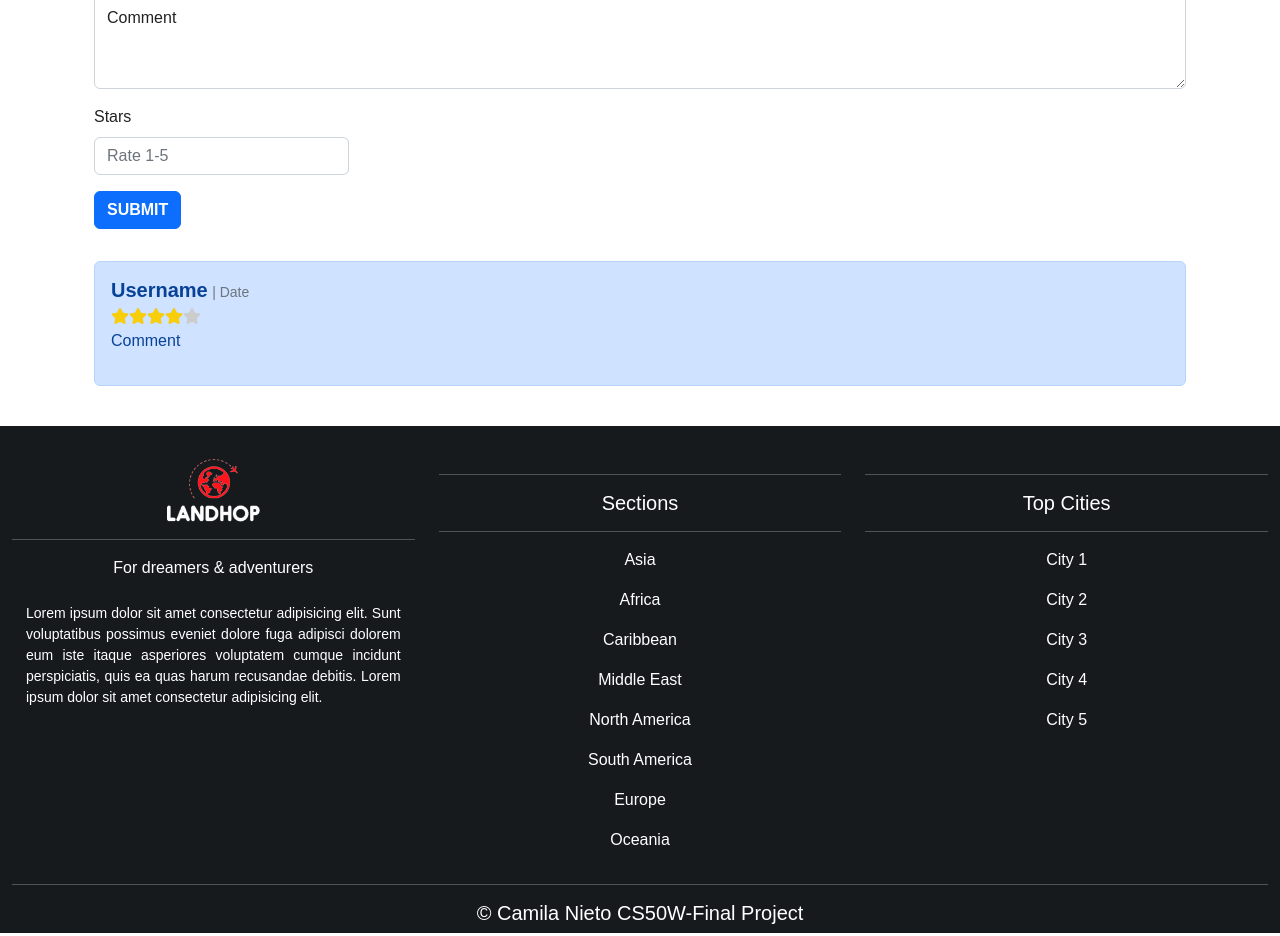
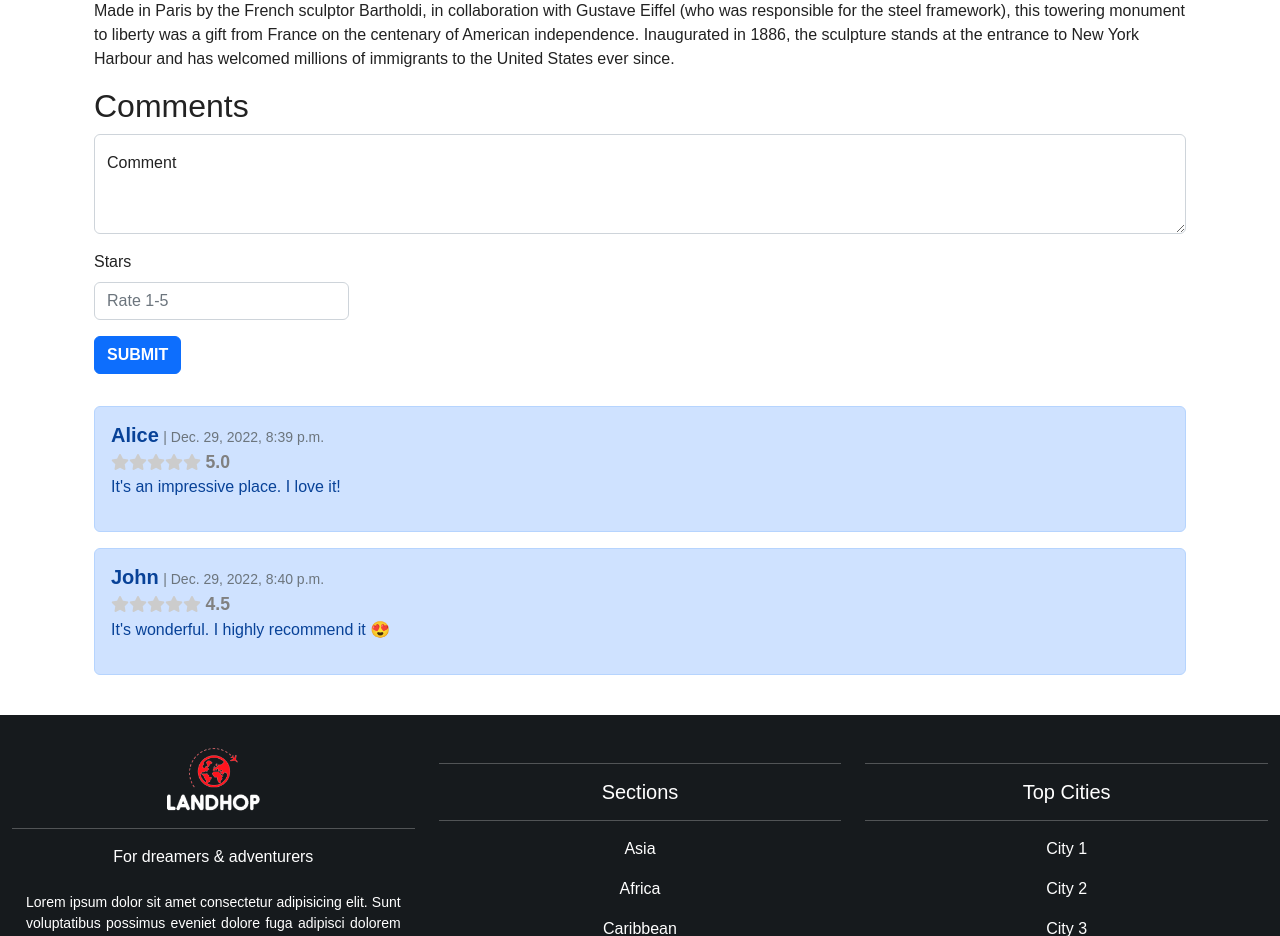
Before and after one commit to CamilaNieto-Centennial/landhop, a Django app: template landhop/templates/landhop/sight.html in a window 1280 px wide. Shown: the part 1137-2073 px from the top of the page. Run offline with Django 4.2, Linux system fonts and the light colour scheme; data comes from the database, SQL or seed files in the repository; both versions use the stored data as it was after the commit; tables that the repository leaves empty hold one stand-in row (values such as "Sample post"); the template is opened without the code that fills it: values that come from a table or form of the project are taken from there, most other values are stand-ins (such as "Sample title", 1, 10 or a date in 2020); some libraries are stand-ins or nearby versions.

Commit message:
Comments and Stars functionality Done

```diff
--- a/landhop/admin.py
+++ b/landhop/admin.py
@@ -1,9 +1,10 @@
 from django.contrib import admin
 
-from .models import User, Section, City, Sight
+from .models import User, Section, City, Sight, Comment
 
 # Register your models here.
 admin.site.register(User)
 admin.site.register(Section)
 admin.site.register(City)
 admin.site.register(Sight)
+admin.site.register(Comment)
--- a/landhop/models.py
+++ b/landhop/models.py
@@ -6,7 +6,7 @@
 class User(AbstractUser):
     pass
 
-# Auction Listings Model
+# Section Model
 class Section(models.Model):
     title = models.CharField(max_length=100)
     photo = models.URLField(max_length=500)
@@ -15,6 +15,7 @@
     def __str__(self):
         return f"{self.title}"
 
+# City Model
 class City(models.Model):
     title = models.CharField(max_length=100)
     description = models.CharField(max_length=800)
@@ -26,13 +27,26 @@
     def __str__(self):
         return f"{self.title}"
 
+# Sight Model
 class Sight(models.Model):
     author = models.ForeignKey(User, on_delete=models.CASCADE, null=True, related_name="user")
     title = models.CharField(max_length=100)
     description = models.CharField(max_length=800)
     photo = models.URLField(max_length=500)
+    totalStars = models.FloatField(default=0)
     city = models.ForeignKey(City, on_delete=models.CASCADE, null=True, related_name="city")
     dateCreated = models.DateTimeField(default=timezone.now, blank=True)
 
     def __str__(self):
         return f"{self.title} by {self.author}"
+
+# Comments
+class Comment(models.Model):
+    author = models.ForeignKey(User, on_delete=models.CASCADE, null=True, related_name="userName")
+    description = models.CharField(max_length=1000)
+    stars = models.FloatField()
+    sight = models.ForeignKey(Sight, on_delete=models.CASCADE, null=True, related_name="sight")
+    dateCreated = models.DateTimeField(default=timezone.now, blank=True)
+
+    def __str__(self):
+        return f"{self.author}: {self.description} - {self.sight}"
--- a/landhop/static/landhop/styles.css
+++ b/landhop/static/landhop/styles.css
@@ -348,7 +348,7 @@
     display: inline-block;
 }
 
-.stars-inner {
+.stars-inner, #commentSight-stars-inner, #sight-stars-inner {
     position: absolute;
     top: 0;
     left: 0;
@@ -357,6 +357,7 @@
     width: 0;
 }
 
+
 .stars-outer::before {
     content: "\f005 \f005 \f005 \f005 \f005";
     font-family: 'Font Awesome 5 Free';
@@ -364,7 +365,7 @@
     color: #ccc;
 }
 
-.stars-inner::before {
+.stars-inner::before, #commentSight-stars-inner::before, #sight-stars-inner::before{
     content: "\f005 \f005 \f005 \f005 \f005";
     font-family: 'Font Awesome 5 Free';
     font-weight: 900;
@@ -379,6 +380,10 @@
 
 .big-number{
     font-size: 1.5em;
+}
+
+.small-number{
+    font-size: 1.1em;
 }
 
 /*--- MEDIA QUERIES --*/
--- a/landhop/templates/landhop/layout2.html
+++ b/landhop/templates/landhop/layout2.html
@@ -37,7 +37,7 @@
                                     <a class="nav-link" href="/#topCities">TOP CITIES</a>
                                 </li>
                                 <li class="nav-item dropdown">
-                                    <a class="nav-link" href="{% url 'allSections' %}">SECTIONS</a>
+                                    <a class="nav-link" href="/#bySections">SECTIONS</a>
                                     <!--<a class="nav-link dropdown-toggle" href="#" id="navbarDropdownMenuLink" role="button" data-bs-toggle="dropdown" aria-expanded="false">
                                       BY SECTIONS
                                     </a>-->
--- a/landhop/templates/landhop/sight.html
+++ b/landhop/templates/landhop/sight.html
@@ -6,12 +6,12 @@
 
     <div class="container divSectionNormal">
         <div class="row align-items-center">
-            <div class="col-12 text-center sight1">
-                <h2 class="subtitles" value="sight1" id="sight1">Title Sight</h2>
+            <div class="col-12 text-center titleSight">
+                <h2 class="subtitles" value="sight1" id="{{sight.id}}">{{titleSight}}</h2>
                 <div class="stars-outer" style="margin: .4em 0em 1em; font-size: 1.5em;">
-                    <div class="stars-inner"></div>
+                    <div class="stars-inner titleSight"></div>
                 </div>
-                <span class="number-rating big-number"></span>
+                <span class="number-rating big-number titleSight"></span>
             </div>
         </div>
         <div class="row align-items-center">
@@ -19,18 +19,19 @@
                 <!--<div class="container text-center">-->
                 <div class="row">
                     <div class="col-12">
-                        <img src="{% static 'landhop/travel1.jpg' %}" alt="" style="width: 100%; padding-bottom: 1em;">
+                        <img src="{{sight.photo}}" alt="" style="width: 100%; padding-bottom: 1em;">
                     </div>
                 </div>
-                <p>Lorem ipsum dolor sit amet consectetur, adipisicing elit. Repellat illo earum porro, neque optio at ex necessitatibus dolor veritatis voluptates illum, accusamus, esse id consequatur fugiat consequuntur natus. Rerum, voluptas. Lorem ipsum dolor sit amet, consectetur adipisicing elit. Dolores quae, veritatis illum nostrum dolor est nihil nobis possimus ea atque? Doloremque nihil autem rerum quidem accusamus labore enim quos sunt!</p>
+                <p>{{sight.description}}</p>
                 <!--</div>-->
                 <h2>Comments</h2>
-                <form>
+                <form action="{% url 'newComment' name=titleSight %}" method="POST">
+                    {% csrf_token %}
                     <div class="row">
                         <div class="col-12">
                             <div class="mb-3">
                                 <div class="form-floating">
-                                    <textarea class="form-control" placeholder="Leave a comment here" id="floatingComment" style="height: 100px"></textarea>
+                                    <textarea class="form-control" placeholder="Leave a comment here" id="comment" name="comment" style="height: 100px"></textarea>
                                     <label for="floatingComment">Comment</label>
                                 </div>
                             </div>
@@ -40,21 +41,29 @@
                         <div class="col-12 col-md-3 col-sm-12 col-xs-12 col-lg-3">
                             <div class="mb-3">
                                 <label for="inputStars" class="form-label">Stars</label>
-                                <input type="number" class="form-control" id="rating-control" step="0.1" max="5" placeholder="Rate 1-5">
+                                <input type="number" class="form-control" id="rating-control stars" name="stars" step="0.1" max="5" placeholder="Rate 1-5">
                             </div>
                         </div>
                     </div>
                     <button type="submit" class="btn btn-primary" style="margin-bottom: 2em;">SUBMIT</button>
                 </form>
+                {% if comments %}
+                    {% for comment in comments %}
                         <div class="alert alert-primary comment-sight1" role="alert">
-                    <h5 style="display: inline;"><strong>Username</strong></h5>
-                    <div style="display: inline;" id="commentHelp" class="form-text"> | Date</div>
+                            <h5 style="display: inline;"><strong>{{comment.author}}</strong></h5>
+                            <div style="display: inline;" id="commentHelp" class="form-text"> | {{comment.dateCreated}}</div>
                             <div></div>
                             <div class="stars-outer">
-                        <div class="stars-inner"></div>
+                                <div id="commentSight-stars-inner"></div>
                             </div>
-                    <p>Comment</p>
+                            <div style="display: inline;" class="number-rating small-number">{{comment.stars}}</div> <!-- {{comment.stars}} -->
+
+                            <p>{{comment.description}}</p>
                         </div>
+                    {% endfor %}
+                {% else %}
+                    <p>No comments yet! Be the first one to leave one.</p>
+                {% endif %}
 
             </div>
         </div>
@@ -71,70 +80,62 @@
         //Run getRatings when DOM loads
         document.addEventListener('DOMContentLoaded', getRatings)
 
-        // Initial ratings
-        const ratings = {
-            sight1: 4.0
-        }
+        let sightStars = JSON.parse("{{starsJSON}}") // 0
+        let sightTitle = JSON.parse("{{titleJSON|escapejs}}") // "Statue of Liberty"
+        let commentStarsJSON = JSON.parse("{{commentStarsJSON|escapejs}}") // Array(3) [ {…}, {…}, {…} ]
+
+
+        // Convert Array of Objects to Array
+        const arrStars = commentStarsJSON.map(object => object.stars);
+        console.log(arrStars); // 👉️ ['5', '4.5', '5']
+
 
         // Total Stars
         const starsTotal = 5;
 
-
-
-
-        // Form Elements
-        const ratingControl = document.getElementById('rating-control');
-
-        // Initialize Sight
-        let sight = document.getElementById("sight1").getAttribute('value');;
-        console.log(sight)
-
-
-
-        // Rating control change
-        ratingControl.addEventListener('blur', (e) => {
-            const rating = e.target.value;
-
-            // Make sure 5 or under
-            if(rating > 5 || rating < 0) {
-                alert('Please rate 1-5');
-                return;
-            }
-
-            // Change rating
-            ratings[sight] = rating;
-
-            getRatings();
-        })
-
-
         // Get ratings
         function getRatings() {
-            for (let rating in ratings) {
-                //console.log(ratings[rating])
+            // Stars of the sight
             // Get percentage
-                const starPercentage = (ratings[rating] / starsTotal) * 100;
-                //console.log(starPercentage)
+            const starPercentage = (sightStars / starsTotal) * 100;
+            //console.log(starPercentage) // 0
 
             // Round to nearest 10
             const starPercentageRounded = `${Math.round(starPercentage / 10) * 10}%`
-                console.log(starPercentageRounded)
+            //console.log(starPercentageRounded) // 0%
 
-                // Set width of stars-inner to percentage
-                document.querySelector(`.${rating} .stars-inner`).style.width=starPercentageRounded;
+            // Set width of stars-inner (totalStars) to percentage
+            document.querySelector(`.titleSight .stars-inner`).style.width=starPercentageRounded;
 
             // Add number rating
-                document.querySelector(`.${rating} .number-rating`).innerHTML=ratings[rating].toFixed(1)
+            document.querySelector(`.titleSight .number-rating`).innerHTML=sightStars.toFixed(1)
 
-                // Stars on Comment Section
-                document.querySelector(`.comment-${rating} .stars-inner`).style.width=`${Math.round(((ratings['sight1']/ starsTotal) * 100) / 10) * 10}%`
+            // Get multiple divs for stars.inner
+            let divsStars = document.querySelectorAll('#commentSight-stars-inner');
 
 
+            // Stars on Comments
+            for (let arrStar in arrStars) {
+                //console.log(arrStars[arrStar]) // 4
+
+                // Get percentage
+                let starPctComment = (arrStars[arrStar] / starsTotal) * 100;
+                //console.log(starPctComment) // 80
+
+                // Round to nearest 10
+                let starPctRoundedComment = `${Math.round(starPctComment / 10) * 10}%`
+                console.log(starPctRoundedComment) // 80%
+
+                // Set width of stars-inner (only comments) to percentage
+                console.log(divsStars[arrStar])
+                divsStars[arrStar].style.width=starPctRoundedComment;
+
+                console.log("------------------")
             }
-
         }
 
 
     </script>
 
+
 {% endblock %}
--- a/landhop/urls.py
+++ b/landhop/urls.py
@@ -11,5 +11,6 @@
     path("sections/<str:name>/", views.sections, name="sections"),
     path("categorySearch", views.categorySearch, name="categorySearch"),
     path("city/<str:name>/", views.city, name="city"),
-    path("sight", views.sight, name="sight")
+    path("sight/<str:name>/", views.sight, name="sight"),
+    path("newComment/<str:name>", views.newComment, name="newComment")
 ]
```
Also changed, not shown: landhop/templates/landhop/city.html (+40 -49 lines), landhop/views.py (+83 -5 lines), db.sqlite3, landhop/migrations/0007_sight_totalstars_comment.py (added). Lines whose indentation alone changed are shown as unchanged.
